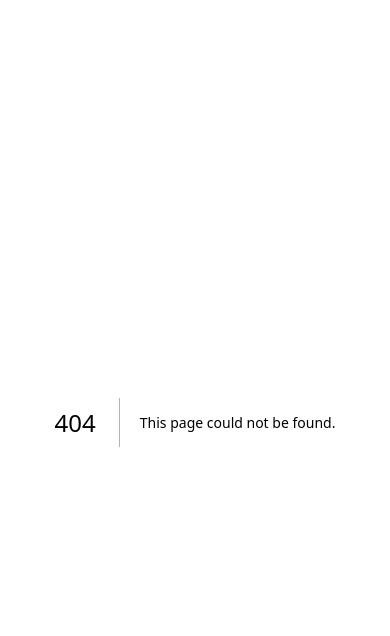
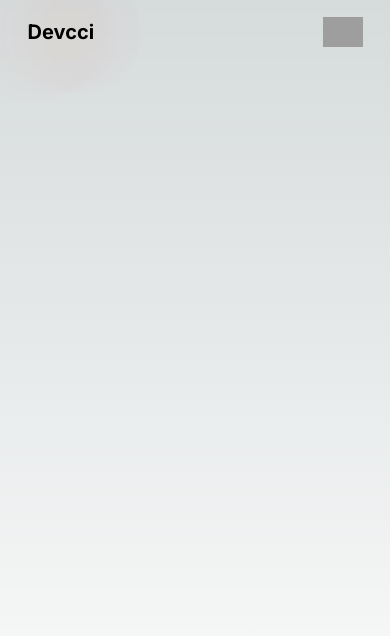
Before and after one commit to Delon00/devcci-tools, a Next.js app: page /composants in a window 390 px wide. Before the commit this address had no page. Shown: the top 636 px of the page. Built offline with nearby package versions, Linux system fonts and the light colour scheme; grey boxes are pictures that could not be loaded.

Commit message:
new file:   app/composants/page.jsx 	modified:   app/globals.css 	modified:   components/navbar/navbar.jsx

```diff
--- /dev/null
+++ b/app/composants/page.jsx
@@ -0,0 +1,31 @@
+/* eslint-disable react/no-unescaped-entities */
+import Image from "next/image";
+import Navbar from "@/components/navbar/navbar"
+import CardFramework from "@/components/cards/cardFramework"
+
+
+
+
+// ---------------------IMAGES--------------------------------
+import guapo from '@/public/guapo.png';
+import vscode from '@/public/vscode.png';
+import mobile from '@/public/mobile.png';
+import formulaire from '@/public/formlog.png';
+import tabs from '@/public/tabs.png';
+import card from '@/public/card.png';
+import nextjs from '@/public/nextjs.png';
+import reactjs from '@/public/react.png';
+import expo from '@/public/expo.png';
+import laravel from '@/public/laravel.png';
+import flutter from '@/public/flutter.png';
+import electron from '@/public/electron.png';
+// -----------------------------------------------------------
+export default function composants() {
+  return (
+
+    <main className="flex min-h-screen flex-col items-center justify-between">
+      <Navbar/>
+
+    </main>
+  );
+}
--- a/app/globals.css
+++ b/app/globals.css
@@ -27,8 +27,8 @@ body {
 }
 
 @layer utilities {.text-balance {text-wrap: balance;}}
-h1 {font-size: 2.5em;font-weight: bold;}
-h2 {font-size: 1.5em; font-weight: bold;}
+h1 {font-size: 2.5em;font-weight: bold; line-height: normal;}
+h2 {font-size: 1.5em; font-weight: bold;line-height: normal;}
 h3 {font-size: 1.17em; font-weight: bold;}
 h4 {font-size: 1em; font-weight: bold;}
 h5 {font-size: 0.83em; font-weight: bold;}
@@ -287,9 +287,8 @@ h6 {font-size: 0.67em; font-weight: bold;}
 }
 @media only screen and (max-width: 568px) {
   .nav-link{display: none;}
-  .texts-section2{
-    width: 100% !important;
-  }
+  .texts-section2{width: 100% !important;}
+  .texts-hero h2 {font-size: 25px;}
 }
 @media only screen and (max-width: 400px) {
   .circlePosition{
--- a/components/navbar/navbar.jsx
+++ b/components/navbar/navbar.jsx
@@ -3,9 +3,11 @@ import React, { useState, useEffect } from "react";
 import "./navbar.css"
 import Image from "next/image";
 
+
 export default function Navbar(){
 
     const [isScrolled, setIsScrolled] = useState(false);
+
 
     useEffect(() => {
         const handleScroll = () => {
@@ -31,10 +33,10 @@ export default function Navbar(){
                 <Image src="https://img.icons8.com/ios/50/search--v1.png" alt="search icon" width={15} height={15}/>
             </div>
             <div className="navlinks">
-                <a className="nav-link" href="/composant">Docs</a>
-                <a className="nav-link" href="/composant">Composants</a>
-                <a className="nav-link" href="/composant">Astuces</a>
-                <Image width="48" height="48" src="https://img.icons8.com/fluency/48/user-male-circle--v1.png" alt="user-male-circle--v1"/>
+                <a className="nav-link" href="/docs">Docs</a>
+                <a className="nav-link" href="/composants">Composants</a>
+                <a className="nav-link" href="/astuces">Astuces</a>
+                <Image onClick={() => router.push('/login')} width="40" height="40" src="https://img.icons8.com/fluency/48/user-male-circle--v1.png" alt="user-male-circle--v1"/>
             </div>
         </main>
     )
```
